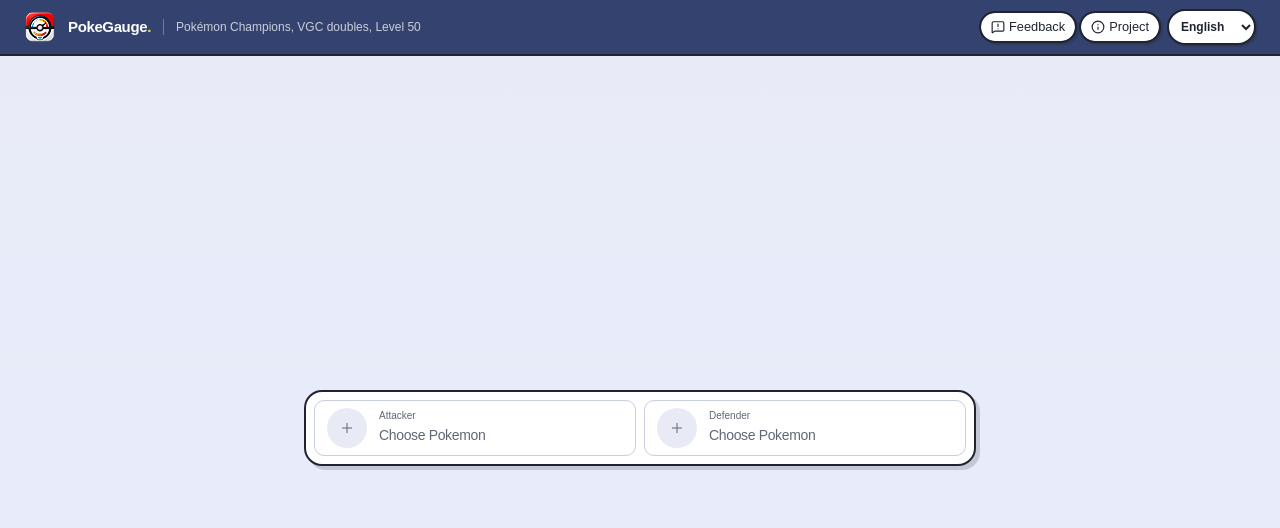
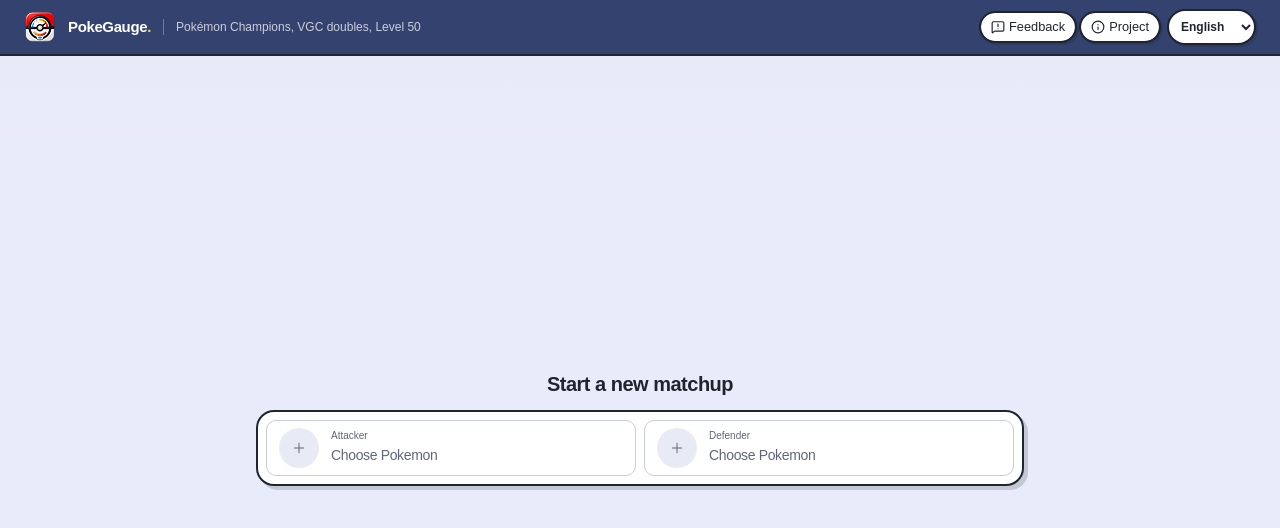
Before and after one commit to darwintree/PokeGauge, a React (Vite) app: page / in a window 1280 px wide. Shown: the top 528 px of the page. Built offline with nearby package versions, Linux system fonts and the light colour scheme; what @smogon/calc would draw is missing.

Commit message:
Use explicit quick resume on matchup home

```diff
--- a/src/App.tsx
+++ b/src/App.tsx
@@ -1,4 +1,4 @@
-import { useEffect, useState } from "react"
+import { useCallback, useEffect, useState } from "react"
 import { IntlProvider } from "react-intl"
 
 import { AppHeader } from "@/components/app-header"
@@ -28,6 +28,10 @@ function App() {
     setLocaleState(locale)
   }
 
+  const handleBrandHomeActionChange = useCallback((action: (() => void) | null) => {
+    setBrandHomeAction(() => action)
+  }, [])
+
   return (
     <IntlProvider locale={locale} messages={localeMessages[locale]}>
       <TooltipProvider delay={0}>
@@ -45,9 +49,7 @@ function App() {
               <ScenarioExplorerPage
                 locale={locale}
                 onFeedbackScenarioUrlChange={setFeedbackScenarioUrl}
-                onBrandHomeActionChange={(action) =>
-                  setBrandHomeAction(() => action)
-                }
+                onBrandHomeActionChange={handleBrandHomeActionChange}
               />
             )}
           </div>
--- a/src/features/scenario-explorer/matchup/matchup-landing.tsx
+++ b/src/features/scenario-explorer/matchup/matchup-landing.tsx
@@ -1,6 +1,8 @@
+import { ArrowRight, History } from "lucide-react"
 import { useIntl } from "react-intl"
 
 import { BattlePokemonPicker } from "./battle-pokemon-picker"
+import { Button } from "@/components/ui/button"
 import type { BattlePokemonOption } from "@/lib/catalog"
 import type { BattlePokemonId } from "@/lib/resources"
 
@@ -11,6 +13,11 @@ type MatchupLandingProps = {
   defenderId: BattlePokemonId | null
   onAttackerChange: (id: BattlePokemonId) => void
   onDefenderChange: (id: BattlePokemonId) => void
+  resumeMatchup?: {
+    attackerLabel: string
+    defenderLabel: string
+    onResume: () => void
+  }
 }
 
 /** Empty-matchup home: centered attacker / defender pickers. */
@@ -21,6 +28,7 @@ export function MatchupLanding({
   defenderId,
   onAttackerChange,
   onDefenderChange,
+  resumeMatchup,
 }: MatchupLandingProps) {
   const intl = useIntl()
 
@@ -32,7 +40,12 @@ export function MatchupLanding({
       />
 
       <div className="relative flex flex-1 flex-col items-center justify-center px-4 sm:px-6">
-        <div className="grid w-full max-w-2xl gap-2 rounded-2xl border-2 border-ink bg-paper p-2 shadow-hud-board sm:grid-cols-2">
+        <div className="w-full max-w-3xl space-y-5">
+          <section>
+            <h1 className="text-center text-xl font-extrabold tracking-tight">
+              {intl.formatMessage({ id: "matchup.new" })}
+            </h1>
+            <div className="mt-3 grid gap-2 rounded-2xl border-2 border-ink bg-paper p-2 shadow-hud-board sm:grid-cols-2">
               <BattlePokemonPicker
                 label={intl.formatMessage({ id: "matchup.attacker" })}
                 options={attackers}
@@ -51,6 +64,33 @@ export function MatchupLanding({
                 awaiting={defenderId == null && attackerId != null}
               />
             </div>
+          </section>
+
+          {resumeMatchup && (
+            <Button
+              type="button"
+              variant="outline"
+              className="h-auto w-full justify-between rounded-xl border-2 border-ink bg-paper px-4 py-3 text-left shadow-hud-chip hover:bg-signal-yellow"
+              onClick={resumeMatchup.onResume}
+            >
+              <span className="flex min-w-0 items-center gap-3">
+                <History className="size-5 shrink-0" aria-hidden />
+                <span className="min-w-0">
+                  <span className="block text-xs font-medium text-hud-muted">
+                    {intl.formatMessage({ id: "matchup.last" })}
+                  </span>
+                  <span className="block truncate font-extrabold">
+                    {resumeMatchup.attackerLabel} vs {resumeMatchup.defenderLabel}
+                  </span>
+                </span>
+              </span>
+              <span className="ml-4 flex shrink-0 items-center gap-1 font-extrabold">
+                {intl.formatMessage({ id: "matchup.resume" })}
+                <ArrowRight aria-hidden />
+              </span>
+            </Button>
+          )}
+        </div>
       </div>
     </div>
   )
--- a/src/features/scenario-explorer/scenario-explorer-page.tsx
+++ b/src/features/scenario-explorer/scenario-explorer-page.tsx
@@ -66,22 +66,18 @@ export function ScenarioExplorerPage({
   const intl = useIntl()
   const [confirmResetOpen, setConfirmResetOpen] = useState(false)
   const [initialUrlState] = useState(() => readScenarioSetupUrl(window.location.href))
-  const [initialRestoredScenario] = useState(() =>
+  const [storedScenario, setStoredScenario] = useState(() =>
     initialUrlState.kind === "none" ? loadScenarioSnapshot() : null,
   )
-  const restoredScenarioRef = useRef(initialRestoredScenario)
-  const restoredTrackStateRef = useRef<TrackState | null>(
-    initialRestoredScenario?.trackState ?? null,
-  )
+  const restoredScenarioRef = useRef<typeof storedScenario>(null)
+  const restoredTrackStateRef = useRef<TrackState | null>(null)
   const sharedSetupRef = useRef<SharedScenarioSetup | null>(
     initialUrlState.kind === "valid" ? initialUrlState.setup : null,
   )
   const sharedTokenRef = useRef(
     initialUrlState.kind === "valid" ? initialUrlState.token : null,
   )
-  const restorePendingRef = useRef(
-    initialRestoredScenario !== null || initialUrlState.kind === "valid",
-  )
+  const restorePendingRef = useRef(initialUrlState.kind === "valid")
   const automaticCategoryAttackerRef = useRef<BattlePokemonId | null>(null)
   const moveCategoryTouchedRef = useRef(false)
   const [shareFailures, setShareFailures] = useState<ScenarioShareFailure[] | null>(
@@ -92,19 +88,13 @@ export function ScenarioExplorerPage({
     defenders: Set<BattlePokemonId>
   } | null>(null)
   const [attackerId, setAttackerId] = useState<BattlePokemonId | null>(
-    sharedSetupRef.current?.attackerId ??
-      restoredScenarioRef.current?.attackerId ??
-      null,
+    sharedSetupRef.current?.attackerId ?? null,
   )
   const [defenderId, setDefenderId] = useState<BattlePokemonId | null>(
-    sharedSetupRef.current?.defenderId ??
-      restoredScenarioRef.current?.defenderId ??
-      null,
+    sharedSetupRef.current?.defenderId ?? null,
   )
   const [moveCategory, setMoveCategory] = useState<MoveCategory>(
-    sharedSetupRef.current?.moveCategory ??
-      restoredScenarioRef.current?.moveCategory ??
-      "physical",
+    sharedSetupRef.current?.moveCategory ?? "physical",
   )
   const [localizedOptions, setLocalizedOptions] = useState<LocalizedOptionsState | null>(null)
   const [catalog, setCatalog] = useState<MatchupCatalog | null>(null)
@@ -123,6 +113,7 @@ export function ScenarioExplorerPage({
 
   function discardRestore() {
     discardScenarioSnapshot()
+    setStoredScenario(null)
     restorePendingRef.current = false
     restoredScenarioRef.current = null
     restoredTrackStateRef.current = null
@@ -137,6 +128,7 @@ export function ScenarioExplorerPage({
 
   function resetToLanding() {
     discardScenarioSnapshot()
+    setStoredScenario(null)
     restorePendingRef.current = false
     restoredScenarioRef.current = null
     restoredTrackStateRef.current = null
@@ -347,6 +339,21 @@ export function ScenarioExplorerPage({
     setMoveCategory(category)
   }
 
+  function resumeStoredScenario() {
+    if (!storedScenario) return
+    restoredScenarioRef.current = storedScenario
+    restoredTrackStateRef.current = storedScenario.trackState
+    restorePendingRef.current = true
+    automaticCategoryAttackerRef.current = null
+    moveCategoryTouchedRef.current = true
+    setAttackerId(storedScenario.attackerId)
+    setDefenderId(storedScenario.defenderId)
+    setMoveCategory(storedScenario.moveCategory)
+    setCatalog(null)
+    setShowExplorer(true)
+    setRestoring(true)
+  }
+
   async function applySetupBookmark(token: string): Promise<"ok" | "unloadable"> {
     const availableMatchupIds = availableMatchupIdsRef.current
     if (!availableMatchupIds) return "unloadable"
@@ -422,6 +429,13 @@ export function ScenarioExplorerPage({
   }
 
   if (!showExplorer || !catalog || attackerId == null || defenderId == null) {
+    const resumeAttacker = localizedOptions.attackers.find(
+      (option) => option.id === storedScenario?.attackerId,
+    )
+    const resumeDefender = localizedOptions.defenders.find(
+      (option) => option.id === storedScenario?.defenderId,
+    )
+
     return (
       <div
         className={cn(
@@ -436,6 +450,11 @@ export function ScenarioExplorerPage({
           defenderId={defenderId}
           onAttackerChange={changeAttacker}
           onDefenderChange={setDefenderId}
+          resumeMatchup={resumeAttacker && resumeDefender ? {
+            attackerLabel: resumeAttacker.label,
+            defenderLabel: resumeDefender.label,
+            onResume: resumeStoredScenario,
+          } : undefined}
         />
       </div>
     )
--- a/src/lib/i18n/messages/en.ts
+++ b/src/lib/i18n/messages/en.ts
@@ -92,6 +92,9 @@ export const enMessages: Record<string, string> = {
     "matchup.ranking.loading": "Loading usage order",
     "matchup.ranking.skip": "Show default order",
     "matchup.context": "Pokémon Champions, VGC doubles, Level 50",
+    "matchup.new": "Start a new matchup",
+    "matchup.last": "Last matchup",
+    "matchup.resume": "Continue last matchup",
     "matchup.resetHome": "Clear matchup",
     "matchup.resetHomeTitle": "Clear the matchup?",
     "matchup.resetHomeDescription": "This clears the current attacker and defender. Unsaved setup will be lost; saved bookmarks are kept.",
--- a/src/lib/i18n/messages/ja.ts
+++ b/src/lib/i18n/messages/ja.ts
@@ -92,6 +92,9 @@ export const jaMessages: Record<string, string> = {
     "matchup.ranking.loading": "使用率順を読み込み中",
     "matchup.ranking.skip": "デフォルト順で表示",
     "matchup.context": "Pokémon Champions、VGC ダブル、レベル50",
+    "matchup.new": "新しい対戦を始める",
+    "matchup.last": "前回の対戦",
+    "matchup.resume": "前回の対戦を続ける",
     "matchup.resetHome": "対戦選択をクリア",
     "matchup.resetHomeTitle": "対戦選択をクリアしますか？",
     "matchup.resetHomeDescription": "現在の攻撃側と防御側をクリアします。未保存の設定は失われます。保存済みのブックマークは残ります。",
--- a/src/lib/i18n/messages/zh-hans.ts
+++ b/src/lib/i18n/messages/zh-hans.ts
@@ -92,6 +92,9 @@ export const zhHansMessages: Record<string, string> = {
     "matchup.ranking.loading": "正在读取使用率顺序",
     "matchup.ranking.skip": "显示默认顺序",
     "matchup.context": "Pokémon Champions，VGC 双打，50 级",
+    "matchup.new": "开始新对阵",
+    "matchup.last": "上次对阵",
+    "matchup.resume": "继续上次对阵",
     "matchup.resetHome": "清空对战选择",
     "matchup.resetHomeTitle": "清空对战选择？",
     "matchup.resetHomeDescription": "将清空当前进攻方与防守方。未保存的设定会丢失；已保存的书签不受影响。",
--- a/src/lib/i18n/messages/zh-hant.ts
+++ b/src/lib/i18n/messages/zh-hant.ts
@@ -92,6 +92,9 @@ export const zhHantMessages: Record<string, string> = {
     "matchup.ranking.loading": "正在讀取使用率順序",
     "matchup.ranking.skip": "顯示預設順序",
     "matchup.context": "Pokémon Champions，VGC 雙打，50 級",
+    "matchup.new": "開始新對陣",
+    "matchup.last": "上次對陣",
+    "matchup.resume": "繼續上次對陣",
     "matchup.resetHome": "清空對戰選擇",
     "matchup.resetHomeTitle": "清空對戰選擇？",
     "matchup.resetHomeDescription": "將清空目前進攻方與防守方。未儲存的設定會遺失；已儲存的書籤不受影響。",
```
Also changed, not shown: 1 other file (tests, documents, lock files or other folders). Lines whose indentation alone changed are shown as unchanged.
